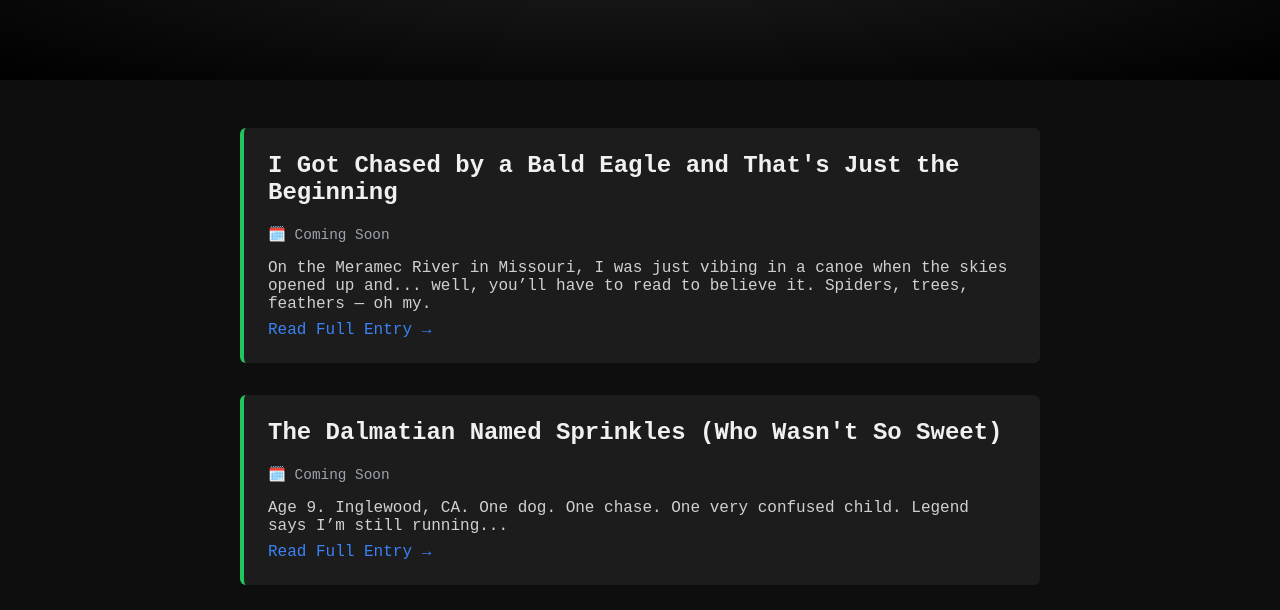
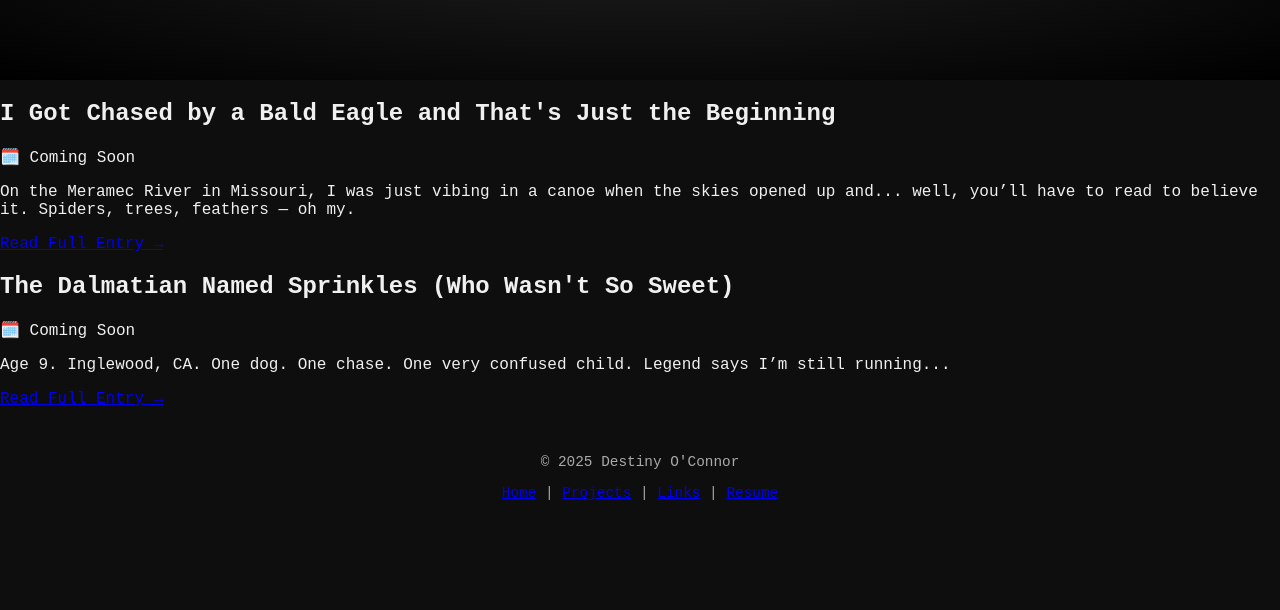
Before and after one commit to Deafveloper/Destiny-Oconnor-2.0, a plain HTML site: page blog.html in a window 1280 px wide. Shown: the part 190-800 px from the top of the page. Drawn offline with Linux system fonts and the light colour scheme.

Commit message:
Updated style.css
Cleaned up css file.

```diff
--- a/css/style.css
+++ b/css/style.css
@@ -185,49 +185,6 @@ body {
   }
 
 
-  /* ====== BLOG PAGE: blog.html ====== */
-  .blog-list {
-    max-width: 800px;
-    margin: auto;
-    padding: 3rem 2rem;
-  }
-
-  .blog-post {
-    background: #1c1c1c;
-    padding: 1.5rem;
-    margin-bottom: 2rem;
-    border-left: 4px solid #22c55e;
-    border-radius: 6px;
-  }
-
-  .blog-post h2 {
-    margin-top: 0;
-    font-size: 1.5rem;
-  }
-
-  .blog-date {
-    display: block;
-    font-size: 0.9rem;
-    color: #9ca3af;
-    margin-bottom: 0.8rem;
-  }
-
-  .blog-post p {
-    font-size: 1rem;
-    opacity: 0.85;
-    margin-bottom: 0.5rem;
-  }
-
-  .blog-post a {
-    color: #3b82f6;
-    text-decoration: none;
-  }
-
-  .blog-post a:hover {
-    text-decoration: underline;
-  }
-
-
   /* ====== 404 ERROR PAGE ====== */
   .error-container {
     text-align: center;
@@ -284,21 +241,6 @@ body.xfiles-theme {
   font-size: 0.9rem;
   color: #5affd7;
 }
-
-/* Make all links match the green theme and be visible on dark background */
-/*
-a {
-  color: #00ff9c;
-  text-decoration: none;
-  font-weight: bold;
-}
-
-a:hover {
-  color: #5affd7;
-  text-shadow: 0 0 8px #00ff9c;
-  text-decoration: underline;
-}
-*/
 
 /* Green theme links only for .xfiles-theme */
 .xfiles-theme a {
```
